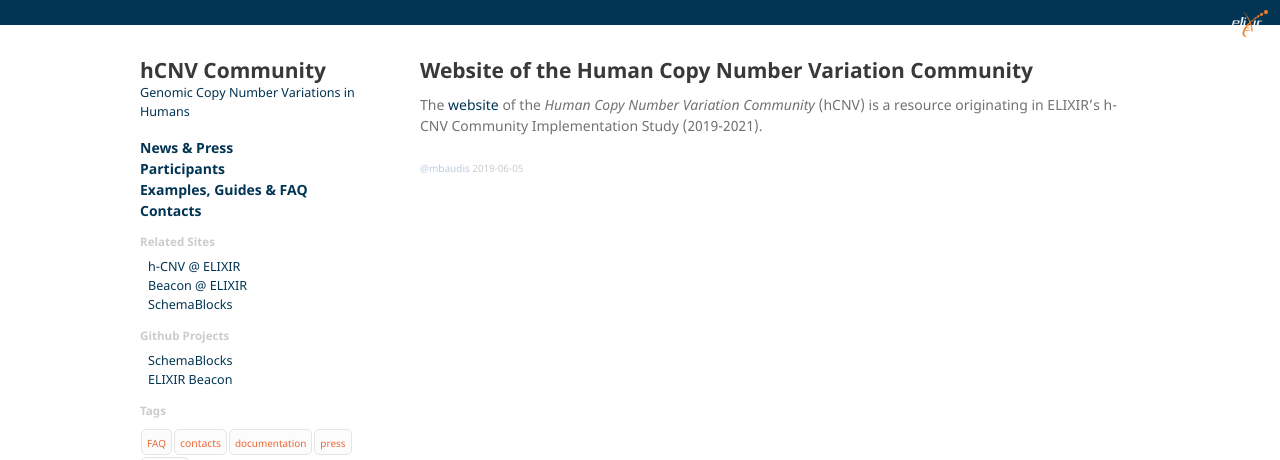
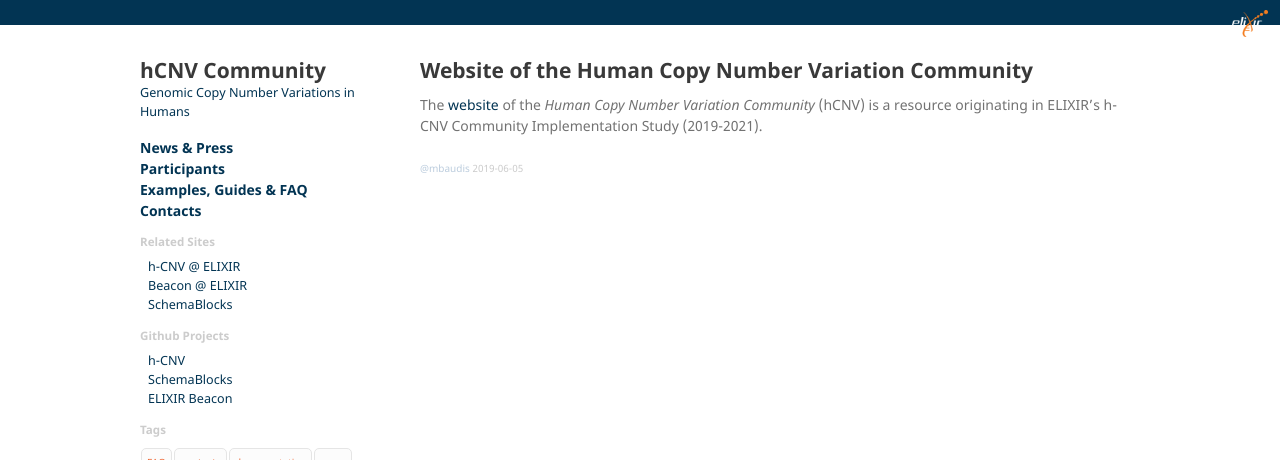
Before and after one commit to kvongruenigen/hcnv.github.io, a Jekyll site: the page built from README.md, in a window 1280 px wide, cut to the strip 0-460 px from the top of the page. Built offline with Jekyll 4.4.1, drawn with Linux system fonts in a browser that asks for light colours.

Commit message:
Update _config.yml
link fix

```diff
--- a/_config.yml
+++ b/_config.yml
@@ -61,8 +61,9 @@
   'SchemaBlocks': 'http://schemablocks.org'
 
 github_projects:
+  'h-CNV': 'http://github.com/hcnv/'
   'SchemaBlocks': 'http://github.com/ga4gh-schemablocks/'
-  'ELIXIR Beacon': 'http://github.com/beacon-project/'
+  'ELIXIR Beacon': 'http://github.com/ga4gh-beacon/'
 
 # The categories_year_sorted parameter determines the selection of a
 # time sorted, year labeled listing template for those categories.
```
